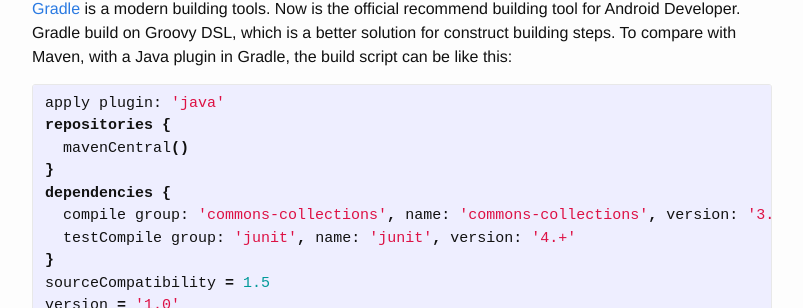
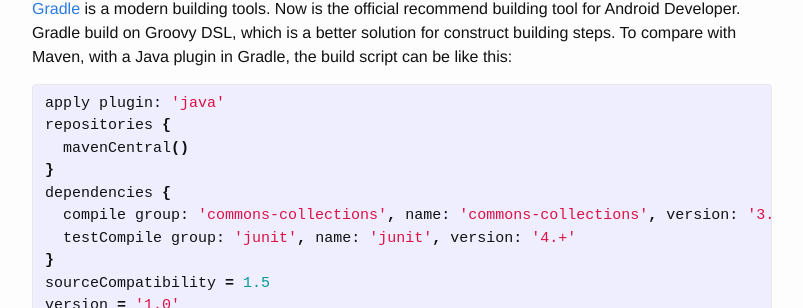
Before and after one commit to rex-zhou/rex-zhou.github.io, a Jekyll site: the page built from _posts/2015-12-12-simple-groovy-guide.markdown, in a window 1280 px wide. Shown: the part 4225-4533 px from the top of the page, without its empty margins (238-1041 px from the left). Built offline with Jekyll 4.4.1, drawn with Linux system fonts in a browser that asks for light colours.

Commit message:
fix a issue

```diff
--- a/_posts/2015-12-12-simple-groovy-guide.markdown
+++ b/_posts/2015-12-12-simple-groovy-guide.markdown
@@ -172,7 +172,7 @@ There are some useful tools build on Groovy. Let me take a short tour.
 
 #### Gradle
 [Gradle](https://gradle.org) is a modern building tools. Now is the official recommend building tool for Android Developer. Gradle build on Groovy DSL, which is a better solution for construct building steps. To compare with Maven, with a Java plugin in Gradle, the build script can be like this:
-{% highlight gradle%}
+{% highlight groovy %}
 apply plugin: 'java'
 repositories {
   mavenCentral()
```
Also changed, not shown: 1 other file.
